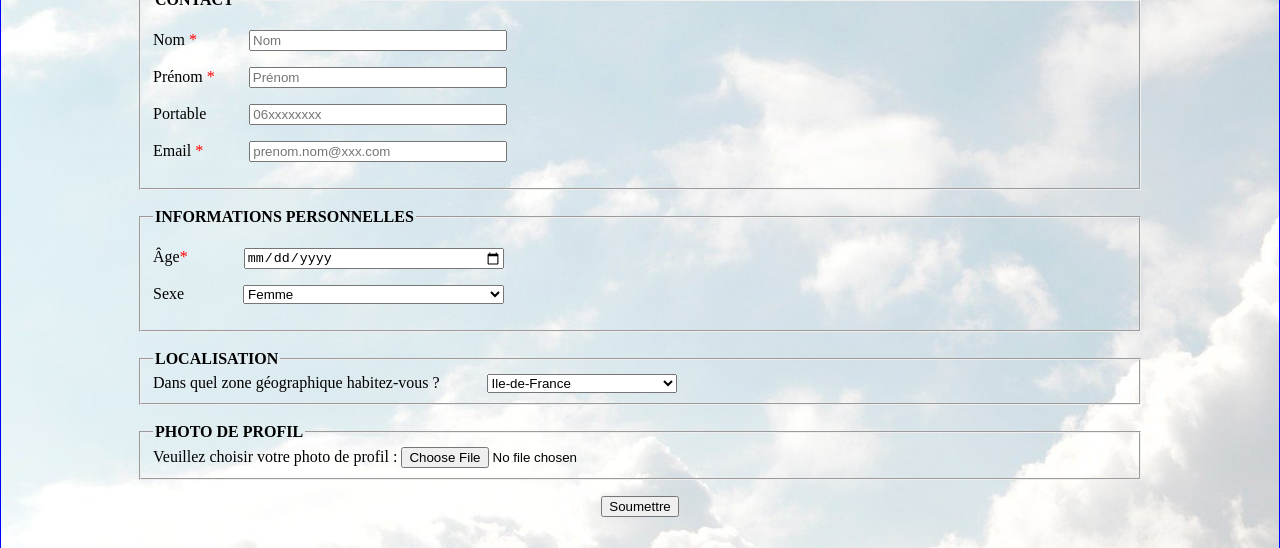
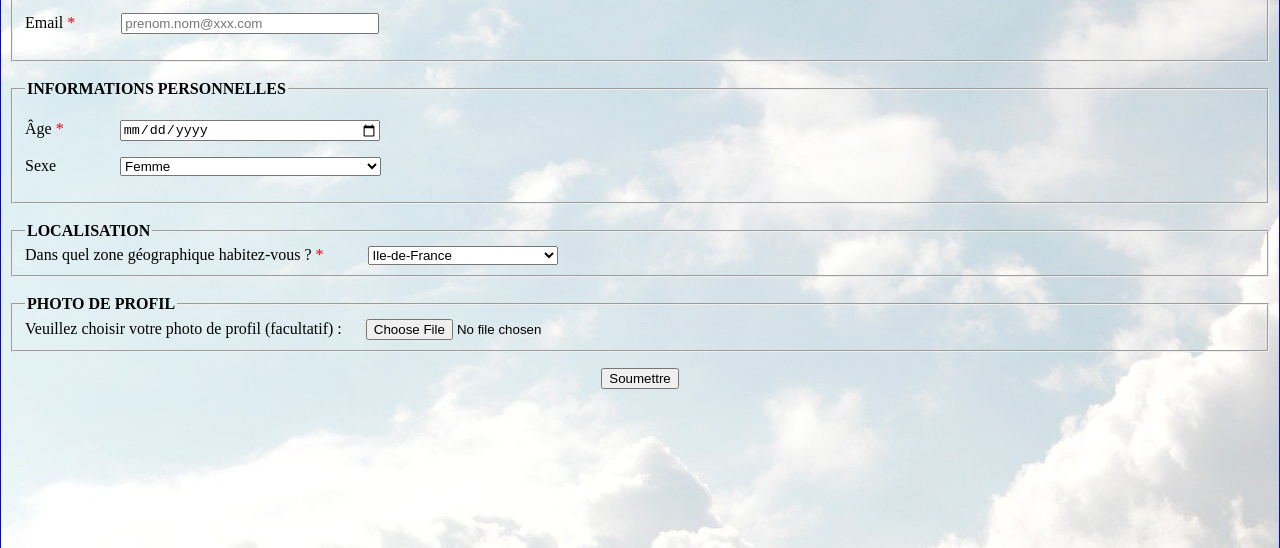
Before and after one commit to Jokosystem/Jockdev, a plain HTML site: page form.html in a window 1280 px wide. Shown: the part 252-800 px from the top of the page. Drawn offline with Linux system fonts and the light colour scheme.

Commit message:
padding form

```diff
--- a/form.css
+++ b/form.css
@@ -1,6 +1,6 @@
 html {
     border: 1px solid blue;
-    padding: 10%;
+    padding: auto;
 }
 
 h1 {
@@ -40,7 +40,7 @@ span {
 }
 
 #sexe {
-    margin-left: 55px;
+    margin-left: 60px;
     width: 261px;
 }
 
@@ -60,5 +60,9 @@ body {
 }
 
 #pays {
-    margin-left: 43px;
+    margin-left: 40px;
 }
+
+#image {
+    margin-left: 20px;
+}
--- a/form.html
+++ b/form.html
@@ -39,7 +39,7 @@
         <br />
         <fieldset>
             <legend><strong>INFORMATIONS PERSONNELLES</strong></legend>
-            <p><label for="age">Âge<span>*</span></label>
+            <p><label for="age">Âge <span>*</span></label>
                 <input type="date" name="age" id="age">
             </p>
             <p><label for="sexe">Sexe</label>
@@ -51,7 +51,7 @@
         </fieldset><br />
         <fieldset>
             <legend><strong>LOCALISATION</strong></legend>
-            <label for="pays">Dans quel zone géographique habitez-vous ?</label>
+            <label for="pays">Dans quel zone géographique habitez-vous ? <span>*</span></label>
             <select name="pays" id="pays">
                 <optgroup label="France"></optgroup>
                 <option value="Ile-de France" selected>Ile-de-France</option>
@@ -77,11 +77,12 @@
 
             </select>
 
-        </fieldset><br /><fieldset>
+        </fieldset><br />
+        <fieldset>
             <legend>
                 <strong>PHOTO DE PROFIL</strong>
             </legend>
-            <label for="profilephoto">Veuillez choisir votre photo de profil :</label>
+            <label for="profilephoto">Veuillez choisir votre photo de profil (facultatif) :</label>
             <input id="image" type="file" name="profilephoto" placeholder="photo" required="" capture>
         </fieldset>
         <p class="bouton"><input type="button" value="Soumettre"></p>
```
Also changed, not shown: accueil.html (+2 -2 lines).
